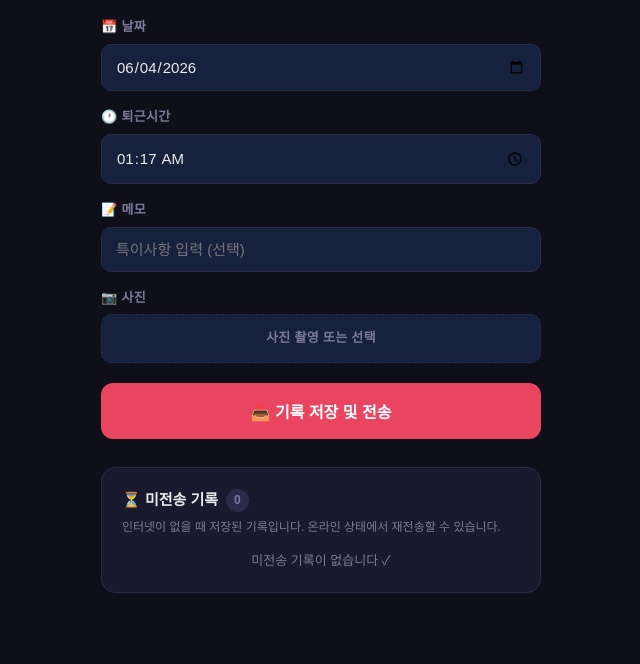
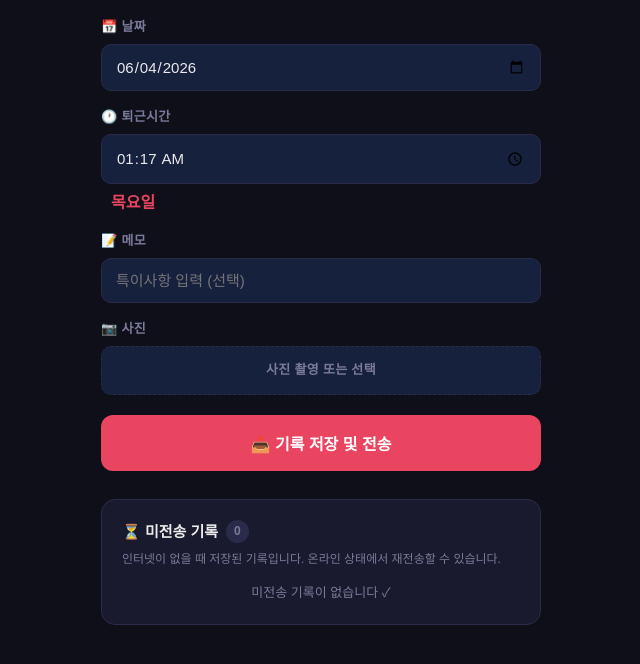
Before and after one commit to hoooongsi/daily-check-app-test, a plain HTML site: page index.html in a window 1280 px wide. Shown: the part 78-742 px from the top of the page, without its empty margins (319-959 px from the left). Drawn offline with Linux system fonts and the light colour scheme.

Commit message:
날짜 요일 표시 추가

```diff
--- a/index.html
+++ b/index.html
@@ -30,6 +30,7 @@
       <div class="field-group">
         <label for="time">🕐 퇴근시간</label>
         <input type="time" id="time" />
+        <span id="dayLabel" style="margin-left:10px; color:#e94560; font-weight:bold;"></span>
       </div>
 
       <div class="field-group">
--- a/script.js
+++ b/script.js
@@ -32,7 +32,10 @@ var retryBtn     = document.getElementById('retryBtn');
   var yyyy = now.getFullYear();
   var mm   = String(now.getMonth() + 1).padStart(2, '0');
   var dd   = String(now.getDate()).padStart(2, '0');
+  var days = ['일', '월', '화', '수', '목', '금', '토'];
+  var day  = days[now.getDay()];
   dateInput.value = yyyy + '-' + mm + '-' + dd;
+  document.getElementById('dayLabel').textContent = day + '요일';
   var hh  = String(now.getHours()).padStart(2, '0');
   var min = String(now.getMinutes()).padStart(2, '0');
   timeInput.value = hh + ':' + min;
```
